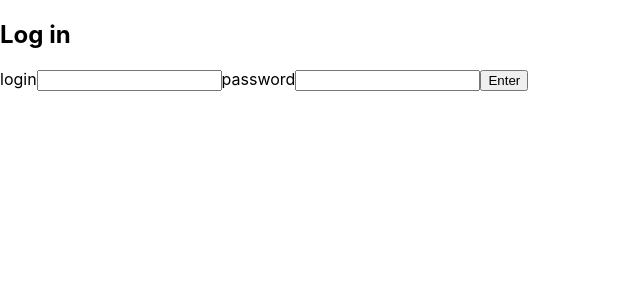
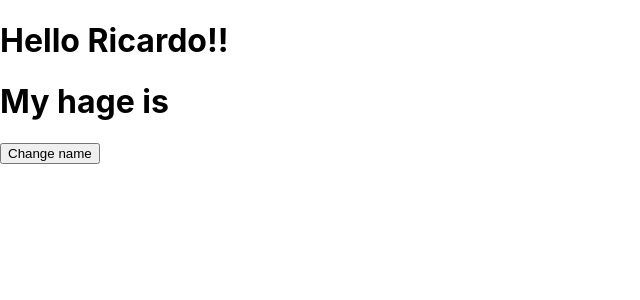
Before and after one commit to SantDani/react2021, a React (Create React App) app in the folder login-udemy/: page / in a window 1280 px wide. Shown: the top 300 px of the page, without its empty margins (0-640 px from the left). Built offline with nearby package versions, Linux system fonts and the light colour scheme.

Commit message:
18 - Analyzing setState

```diff
--- a/login-udemy/src/App.js
+++ b/login-udemy/src/App.js
@@ -44,4 +44,30 @@ function App() {
   );
 }
 
-export default App;
+function AppUseState(){
+  // tecnica de etma
+
+
+  const [name, setName] = useState("Ricardo");
+  //If not need setter not declare
+  // we can send a atribute, object or array.
+  const [age] = useState();
+  //I send "Dany" for cnahge value later
+  const [,setSomething] = useState("Dany");
+
+  const handleHeyClick = () => {
+    setName('Toreto');
+    console.log('click');
+  }
+  return(
+    <div>
+      <h1>Hello {name}!!</h1>
+      <h1>My hage is {age}</h1>
+      <button onClick={handleHeyClick}>Change name</button>
+    </div>
+  );
+
+}
+
+// export default App;
+export default AppUseState;
--- a/login-udemy/src/index.js
+++ b/login-udemy/src/index.js
@@ -3,10 +3,11 @@ import ReactDOM from 'react-dom';
 import './index.css';
 import App from './App';
 import reportWebVitals from './reportWebVitals';
+import AppUseState from './App';
 
 ReactDOM.render(
   <React.StrictMode>
-    <App />
+    <AppUseState />
   </React.StrictMode>,
   document.getElementById('root')
 );
```
